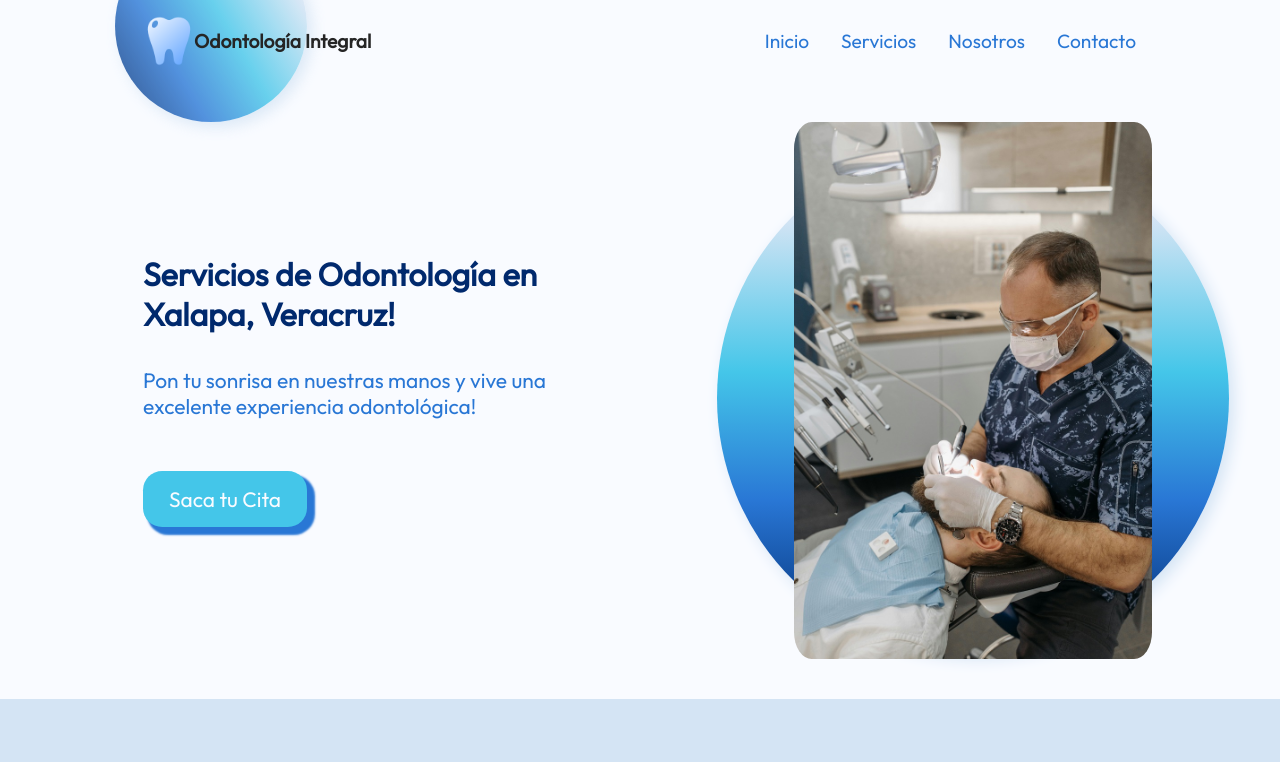
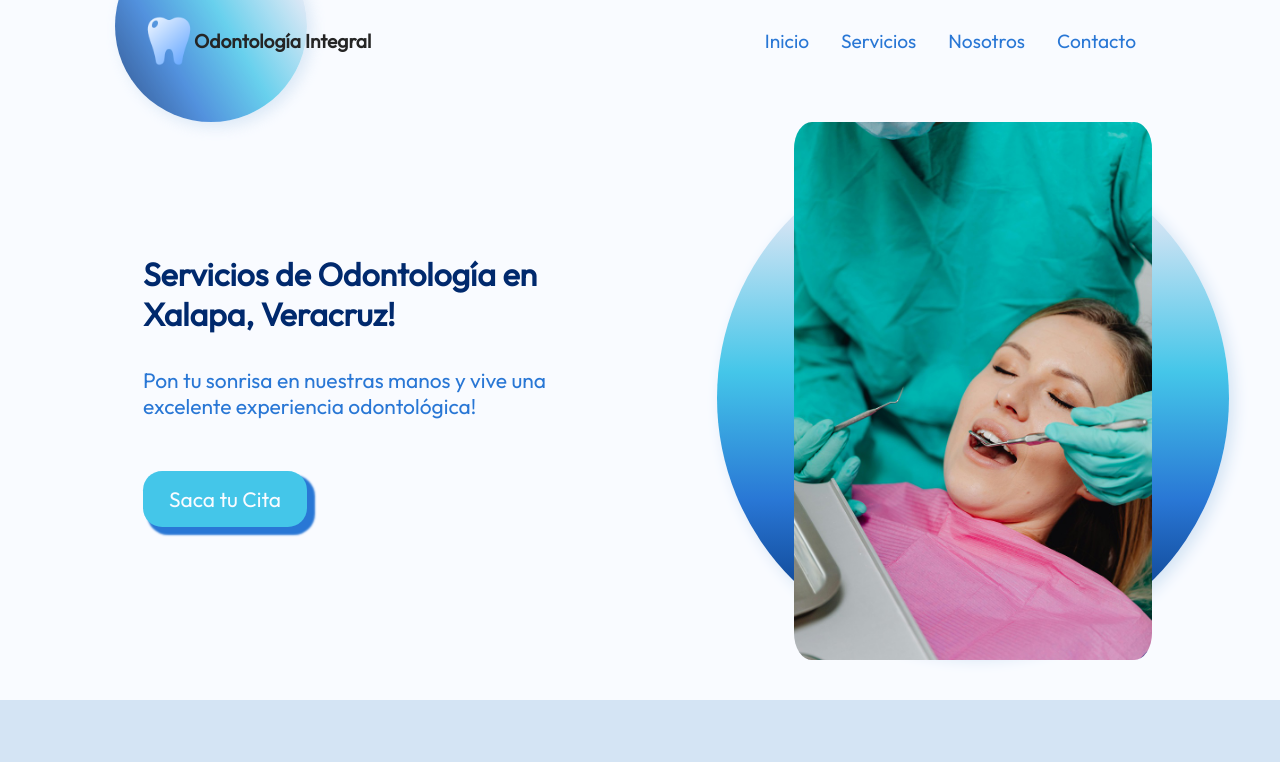
Before and after one commit to WillZavaleta/odontointegral, a React (Vite) app: page / in a window 1280 px wide. Shown: the top 762 px of the page. Built offline with nearby package versions, Linux system fonts and the light colour scheme.

Commit message:
foto hero

```diff
--- a/src/components/Hero/Hero.jsx
+++ b/src/components/Hero/Hero.jsx
@@ -13,7 +13,7 @@ export const Hero = () => {
                 <a href="#contacto" className={styles.contactBtn}>Saca tu Cita</a>
             </div>
 
-            <img src={getImageUrl("hero/hero.jpg")} alt="Mi foto" className={`${styles.heroImg}`} />
+            <img src={getImageUrl("hero/hero1.jpg")} alt="Mi foto" className={`${styles.heroImg}`} />
 
             <div className={styles.circulofondo}></div>
         </section>
```
Also changed, not shown: assets/hero/hero1.jpg (added).
